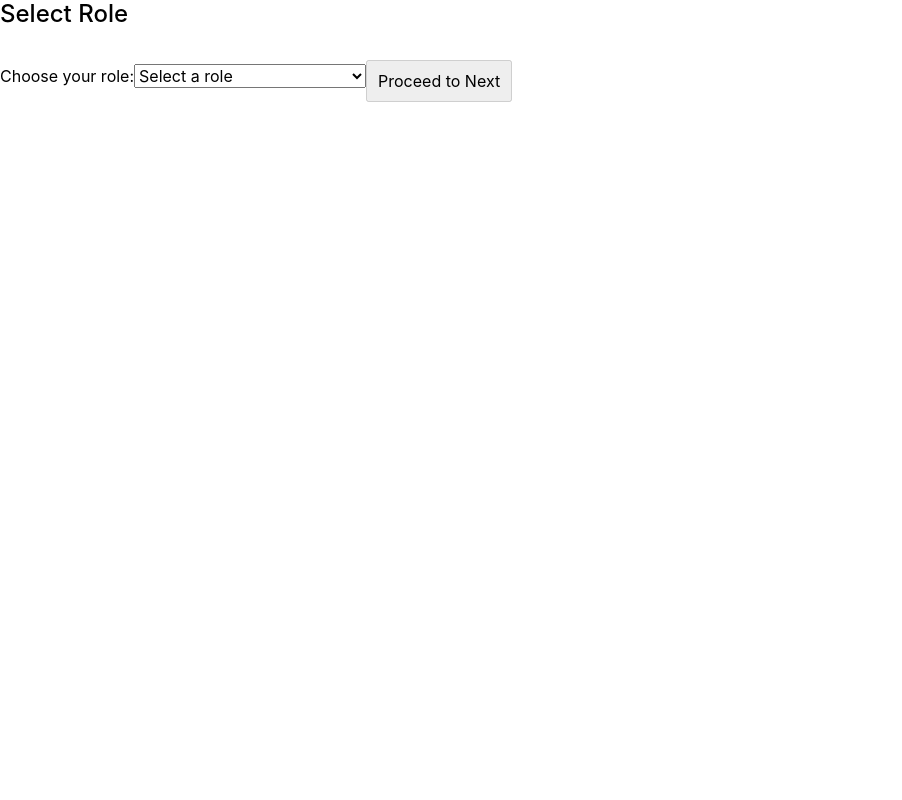
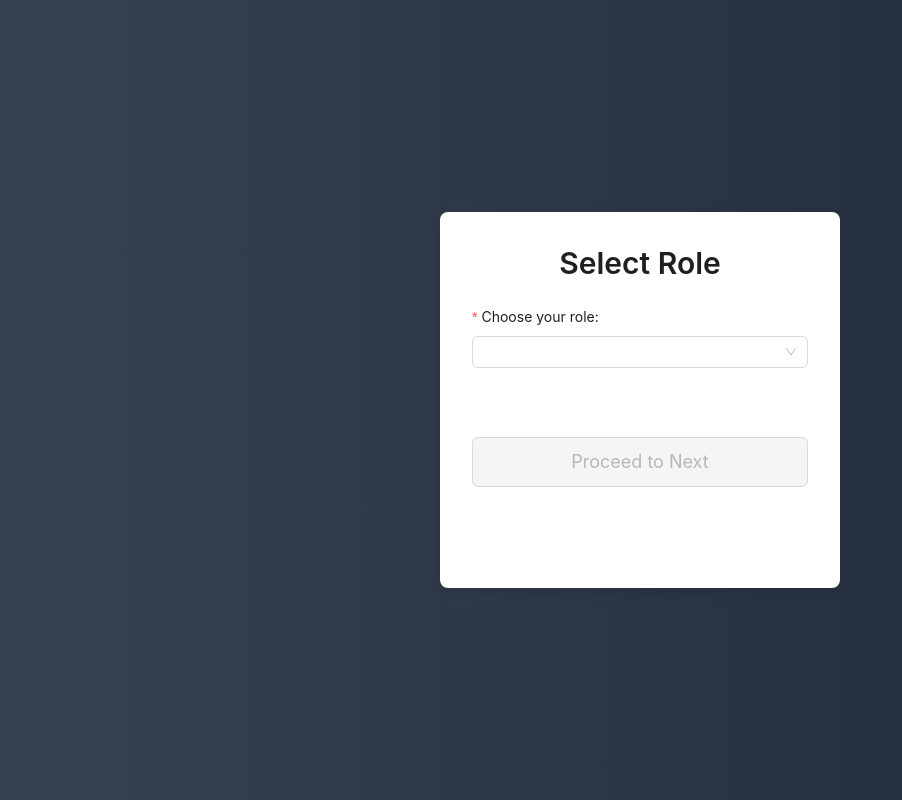
Before and after one commit to cherry-1729-9090/LABOR-EMPLOYEMENT, a React (Create React App) app in the folder frontend/: page /contractor/add-project-step1 in a window 1280 px wide. Shown: the whole page, without its empty margins (0-902 px from the left). Built offline with nearby package versions, Linux system fonts and the light colour scheme.

Commit message:
Added twilio env variables

```diff
--- a/frontend/src/components/ContractorWorkFlow/AddProjectStep1.jsx
+++ b/frontend/src/components/ContractorWorkFlow/AddProjectStep1.jsx
@@ -1,12 +1,16 @@
 import React, { useState } from 'react';
 import { useNavigate } from 'react-router-dom';
+import { Form, Select, Button, Typography } from 'antd';
+
+const { Title } = Typography;
+const { Option } = Select;
 
 const AddProjectStep1 = ({ setRole }) => {
   const [role, updateRole] = useState('');
   const navigate = useNavigate();
 
-  const handleRoleChange = (event) => {
-    updateRole(event.target.value);
+  const handleRoleChange = (value) => {
+    updateRole(value);
   };
 
   const handleProceed = () => {
@@ -17,32 +21,37 @@ const AddProjectStep1 = ({ setRole }) => {
   };
 
   return (
-    <div className="flex items-center justify-center min-h-screen bg-gradient-to-r from-gray-700 to-gray-900 p-4">
-      <div className="bg-white p-8 rounded-lg shadow-lg w-full max-w-md">
-        <h2 className="text-2xl font-bold text-center text-gray-800 mb-6">Select Role</h2>
-        <label htmlFor="role-select" className="block text-lg font-medium text-gray-700 mb-4">Choose your role:</label>
-        <select
-          id="role-select"
+    <div style={{ display: 'flex', alignItems: 'center', justifyContent: 'center', minHeight: '100vh', background: 'linear-gradient(to right, #374151, #1f2937)', padding: '16px' }}>
+      <div style={{ backgroundColor: 'white', padding: '32px', borderRadius: '8px', boxShadow: '0 4px 12px rgba(0, 0, 0, 0.1)', width: '100%', maxWidth: '400px' }}>
+        <Title level={2} style={{ textAlign: 'center', marginBottom: '24px' }}>Select Role</Title>
+        <Form layout="vertical">
+          <Form.Item label="Choose your role:" required>
+            <Select
               value={role}
               onChange={handleRoleChange}
-          className="w-full h-16 p-4 border border-gray-300 rounded-lg mb-6 focus:outline-none focus:ring-2 focus:ring-gray-500"
+              placeholder="Select a role"
+              style={{ width: '100%', marginBottom: '24px' }}
             >
-          <option value="">Select a role</option>
-          <option value="Construction contractor">Construction contractor</option>
-          <option value="Farmer">Farmer</option>
-          <option value="Live Stock owner">Live Stock owner</option>
-          <option value="Diary Farming">Diary Farming</option>
-          <option value="Aqua Culture">Aqua Culture</option>
-          <option value="Residential and Commercial">Residential and Commercial</option>
-          <option value="Manufacturing industry">Manufacturing industry</option>
-        </select>
-        <button
-          className="w-full py-3 bg-blue-800 text-white rounded-lg shadow-md hover:bg-blue-900 disabled:bg-gray-300 disabled:cursor-not-allowed transition duration-300"
+              <Option value="Construction contractor">Construction contractor</Option>
+              <Option value="Farmer">Farmer</Option>
+              <Option value="Live Stock owner">Live Stock owner</Option>
+              <Option value="Diary Farming">Diary Farming</Option>
+              <Option value="Aqua Culture">Aqua Culture</Option>
+              <Option value="Residential and Commercial">Residential and Commercial</Option>
+              <Option value="Manufacturing industry">Manufacturing industry</Option>
+            </Select>
+          </Form.Item>
+          <Form.Item>
+            <Button
+              type="primary"
               onClick={handleProceed}
               disabled={!role}
+              style={{ width: '100%' }}
             >
               Proceed to Next
-        </button>
+            </Button>
+          </Form.Item>
+        </Form>
       </div>
     </div>
   );
--- a/frontend/src/components/ContractorWorkFlow/ProjectList.jsx
+++ b/frontend/src/components/ContractorWorkFlow/ProjectList.jsx
@@ -1,22 +1,28 @@
 import React from 'react';
+import { Button, Card, List, Typography, Modal } from 'antd';
 import { useNavigate } from 'react-router-dom';
+
+const { Title, Text } = Typography;
 
 const ProjectList = ({ projects = [], updateProjectStatus }) => {
   const navigate = useNavigate();
 
   const handleStatusToggle = (index) => {
     const updatedProjects = [...projects];
-    if (updatedProjects[index].status === 'In progress') {
-      if (window.confirm('Are you sure you want to mark this project as completed?')) {
-        updatedProjects[index].status = 'Completed';
+    const projectStatus = updatedProjects[index].status;
+
+    const confirmMessage = projectStatus === 'In progress'
+      ? 'Are you sure you want to mark this project as completed?'
+      : 'Are you sure you want to mark this project as in progress?';
+
+    Modal.confirm({
+      title: 'Confirm Action',
+      content: confirmMessage,
+      onOk: () => {
+        updatedProjects[index].status = projectStatus === 'In progress' ? 'Completed' : 'In progress';
         updateProjectStatus(updatedProjects);
-      }
-    } else if (updatedProjects[index].status === 'Completed') {
-      if (window.confirm('Are you sure you want to mark this project as in progress?')) {
-        updatedProjects[index].status = 'In progress';
-        updateProjectStatus(updatedProjects);
-      }
-    }
+      },
+    });
   };
 
   const handleProjectClick = (index) => {
@@ -26,44 +32,61 @@ const ProjectList = ({ projects = [], updateProjectStatus }) => {
   };
 
   return (
-    <div className="bg-gray-100 min-h-screen flex flex-col">
-      <div className="flex-1 p-4 overflow-auto">
-        <h2 className="text-2xl font-bold text-center mb-4">Your Projects</h2>
-        <div className="space-y-4">
+    <div style={{ minHeight: '100vh', display: 'flex', flexDirection: 'column' }}>
+      <div style={{ flex: 1, padding: '16px', overflow: 'auto' }}>
+        <Title level={2} style={{ textAlign: 'center' }}>Your Projects</Title>
         {projects.length > 0 ? (
-            projects.map((project, index) => (
-              <div key={index} className="flex justify-between items-center bg-gray-50 p-4 rounded-lg shadow-sm">
-                <div
-                  className="text-lg font-semibold cursor-pointer hover:text-blue-600"
+          <List
+            dataSource={projects}
+            renderItem={(project, index) => (
+              <List.Item
+                key={index}
+                actions={[
+                  <Button
+                    type={project.status === 'In progress' ? 'primary' : 'default'}
+                    onClick={() => handleStatusToggle(index)}
+                  >
+                    {project.status === 'In progress' ? 'Mark as Completed' : 'Mark as In Progress'}
+                  </Button>
+                ]}
+              >
+                <Card
+                  style={{ width: '100%' }}
+                  title={
+                    <a
                       onClick={() => handleProjectClick(index)}
+                      style={{ cursor: 'pointer', color: '#1890ff' }}
                     >
                       {project.name}
-                </div>
-                <div
-                  className={`text-sm py-1 px-3 rounded-full ${project.status === 'In progress' ? 'bg-yellow-300 text-yellow-800' : 'bg-green-300 text-green-800'}`}
+                    </a>
+                  }
+                >
+                  <Text
+                    style={{
+                      backgroundColor: project.status === 'In progress' ? '#faad14' : '#52c41a',
+                      color: '#fff',
+                      padding: '4px 8px',
+                      borderRadius: '12px',
+                    }}
                   >
                     {project.status}
-                </div>
-                <button
-                  className={`py-2 px-4 rounded-lg shadow ${project.status === 'In progress' ? 'bg-blue-500 text-white hover:bg-blue-600' : 'bg-green-500 text-white hover:bg-green-600'}`}
-                  onClick={() => handleStatusToggle(index)}
-                >
-                  {project.status === 'In progress' ? 'Mark as Completed' : 'Completed'}
-                </button>
-              </div>
-            ))
+                  </Text>
+                </Card>
+              </List.Item>
+            )}
+          />
         ) : (
-            <div className="text-center text-gray-500">No projects available</div>
+          <div style={{ textAlign: 'center', color: '#999' }}>No projects available</div>
         )}
       </div>
-      </div>
-      <div className="p-4 bg-white border-t border-gray-200">
-        <button
-          className="w-full bg-green-500 text-white py-3 rounded-lg shadow hover:bg-green-600"
-          onClick={() => navigate('/add-project-step1')}
+      <div style={{ padding: '16px', backgroundColor: '#fff', borderTop: '1px solid #e8e8e8' }}>
+        <Button
+          type="primary"
+          style={{ width: '100%' }}
+          onClick={() => navigate('/contractor/add-project-step1')}
         >
           Add Project
-        </button>
+        </Button>
       </div>
     </div>
   );
--- a/frontend/src/components/GlobalContext.js
+++ b/frontend/src/components/GlobalContext.js
@@ -11,6 +11,7 @@ export const AppProvider = ({ children }) => {
   const [MachineOwnerId, setMachineOwnerId] = useState(null);
   const [BorrowerId, setBorrowerId] = useState(null);
   const [RenteeId, setRenteeId] = useState(null);
+  const [contractorId,setContractorId] = useState(null);
 
   return (
     <AppContext.Provider value={{
@@ -28,6 +29,8 @@ export const AppProvider = ({ children }) => {
       setBorrowerId,
       RenteeId, // Used in the Rentee work flow to set it as the rentee
       setRenteeId,
+      contractorId, // Used in the Contractor work flow to set the contractor
+      setContractorId,
     }}>
       {children}
     </AppContext.Provider>
```
Lines whose indentation alone changed are shown as unchanged.
